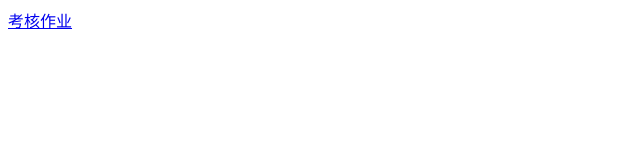
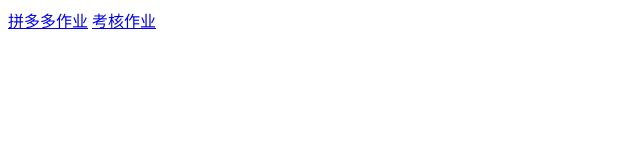
Before and after one commit to monkey0121/zuoye-page, a plain HTML site: page index.html in a window 1280 px wide. Shown: the whole page, without its empty margins (0-640 px from the left). Drawn offline with Linux system fonts and the light colour scheme.

Commit message:
Update index.html

```diff
--- a/index.html
+++ b/index.html
@@ -7,6 +7,8 @@
     <title>Document</title>
 </head>
 <body>
+    <a href="./pingduoduo/pingduoduo.html">拼多多作业</a>
     <a href="./kh/kaohe.html">考核作业</a>
+
 </body>
 </html>
```
